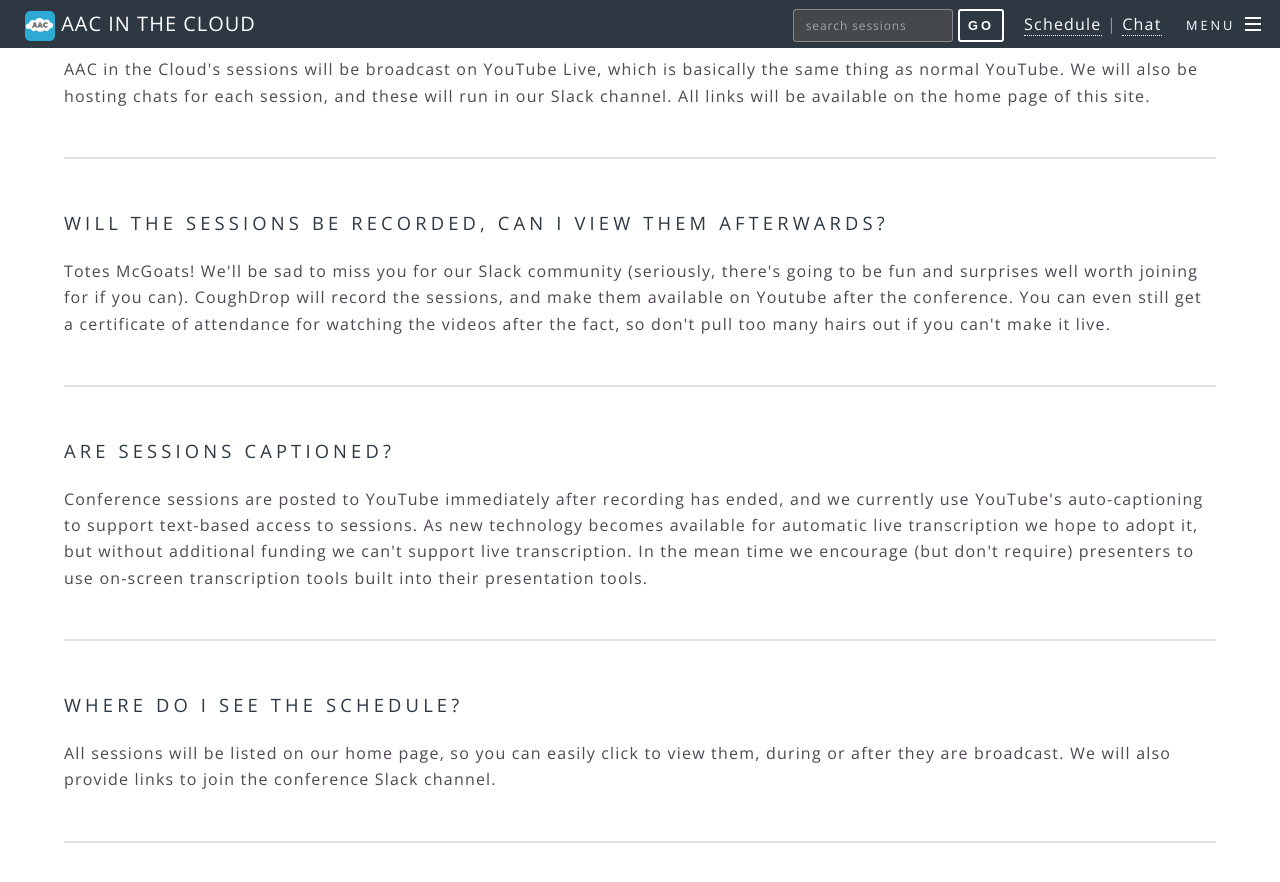
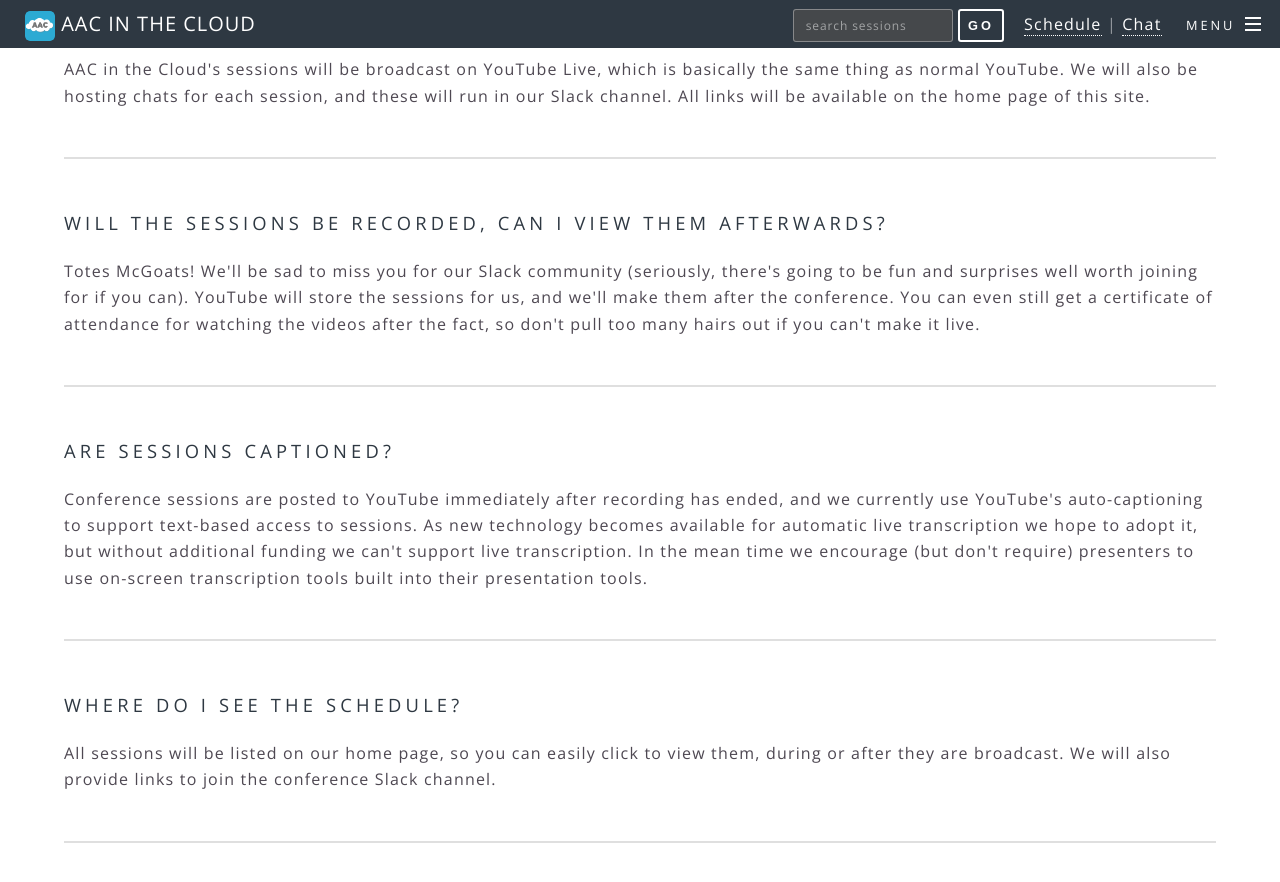
Before and after one commit to aac-in-the-cloud/aac-in-the-cloud.github.io, a Jekyll site: the page built from faq.html, in a window 1280 px wide and 900 px high, scrolled down 817 px. Shown: the top 882 px of the window. Built offline with Jekyll 4.4.1, drawn with Linux system fonts in a browser that asks for light colours.

Commit message:
remove coughdrop reference and update presenters page

```diff
--- a/faq.html
+++ b/faq.html
@@ -19,7 +19,7 @@ include_nav: true
   <hr />
 	<h3>Will the sessions be recorded, can I view them afterwards?</h3>
 	<p>
-    Totes McGoats! We'll be sad to miss you for our Slack community (seriously, there's going to be fun and surprises well worth joining for if you can). CoughDrop will record the sessions, and make them available on Youtube after the conference. You can even still get a certificate of attendance for watching the videos after the fact, so don't pull too many hairs out if you can't make it live.
+    Totes McGoats! We'll be sad to miss you for our Slack community (seriously, there's going to be fun and surprises well worth joining for if you can). YouTube will store the sessions for us, and we'll make them after the conference. You can even still get a certificate of attendance for watching the videos after the fact, so don't pull too many hairs out if you can't make it live.
 	</p>
 	<div style='clear: both;'></div>
   <hr />
--- a/presenters.html
+++ b/presenters.html
@@ -5,6 +5,6 @@ page_title: Conference Presenters
 description: These are the great minds that make AAC in the Cloud such an important conference
 include_nav: true
 ---
-  <h3>2025 AAC in the Cloud Presenters</h3>
+  <h3>2026 AAC in the Cloud Presenters</h3>
   <p>We're so grateful for all of the presenters this year who are contributing their time and energy to help others learn and improve their work in the field of AAC!</p>
-  <iframe src="https://presenters.aacconference.com/conferences/A25/presenters" frameborder='0' style='width: 100%; height: 80vh;'></iframe>
+  <iframe src="https://presenters.aacconference.com/conferences/A26/presenters" frameborder='0' style='width: 100%; height: 80vh;'></iframe>
```
